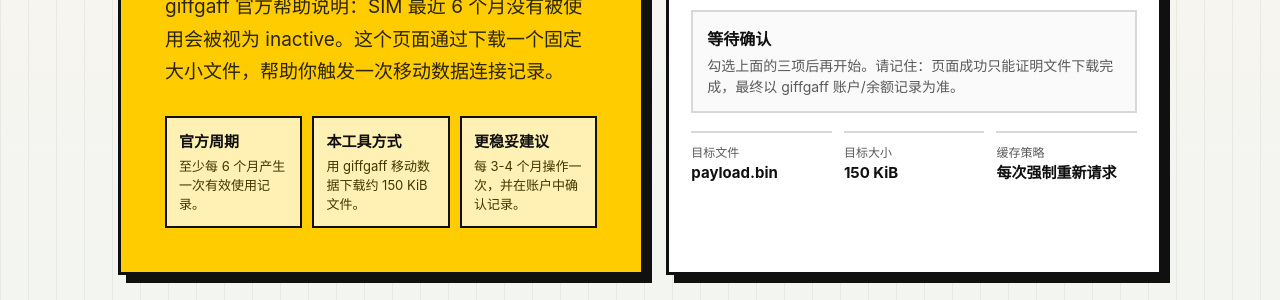
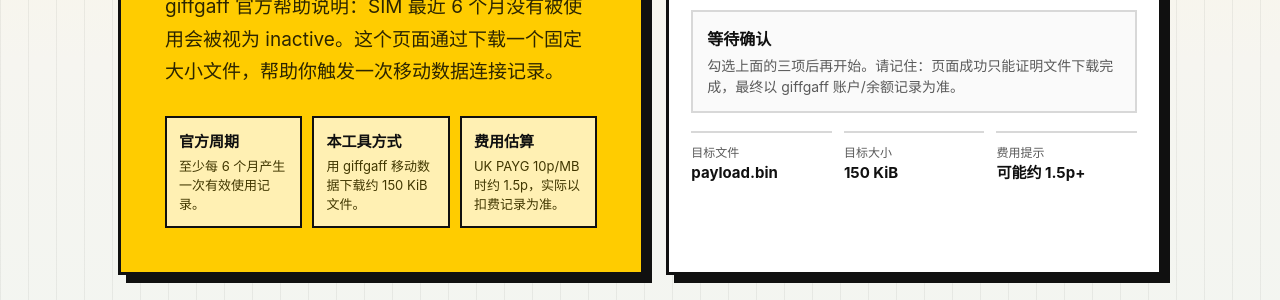
Before and after one commit to Yunsuding/giffgaff-number-keeper, a plain HTML site: page index.html in a window 1280 px wide. Shown: the part 456-756 px from the top of the page. Drawn offline with Linux system fonts and the light colour scheme.

Commit message:
Document keeper cost estimates

```diff
--- a/index.html
+++ b/index.html
@@ -489,8 +489,8 @@
             <span>用 giffgaff 移动数据下载约 150 KiB 文件。</span>
           </div>
           <div class="rule">
-            <b>更稳妥建议</b>
-            <span>每 3-4 个月操作一次，并在账户中确认记录。</span>
+            <b>费用估算</b>
+            <span>UK PAYG 10p/MB 时约 1.5p，实际以扣费记录为准。</span>
           </div>
         </div>
       </div>
@@ -534,8 +534,8 @@
             <b>150 KiB</b>
           </div>
           <div class="detail">
-            <span>缓存策略</span>
-            <b>每次强制重新请求</b>
+            <span>费用提示</span>
+            <b>可能约 1.5p+</b>
           </div>
         </div>
       </section>
@@ -547,6 +547,7 @@
         <ol class="steps">
           <li><b>打开前</b>关闭 Wi-Fi，只允许当前浏览器使用移动数据。</li>
           <li><b>点击按钮</b>等待页面显示下载完成和实际字节数。</li>
+          <li><b>费用预期</b>按 giffgaff UK PAYG 10p/MB 估算，150 KiB 约 1.5p；普通短信约 10p，普通电话约 25p 起，MMS 约 30p。</li>
           <li><b>完成后</b>立即关闭移动数据，再去 giffgaff 账户或余额记录确认是否产生使用记录。</li>
         </ol>
       </section>
```
Also changed, not shown: 1 other file.
